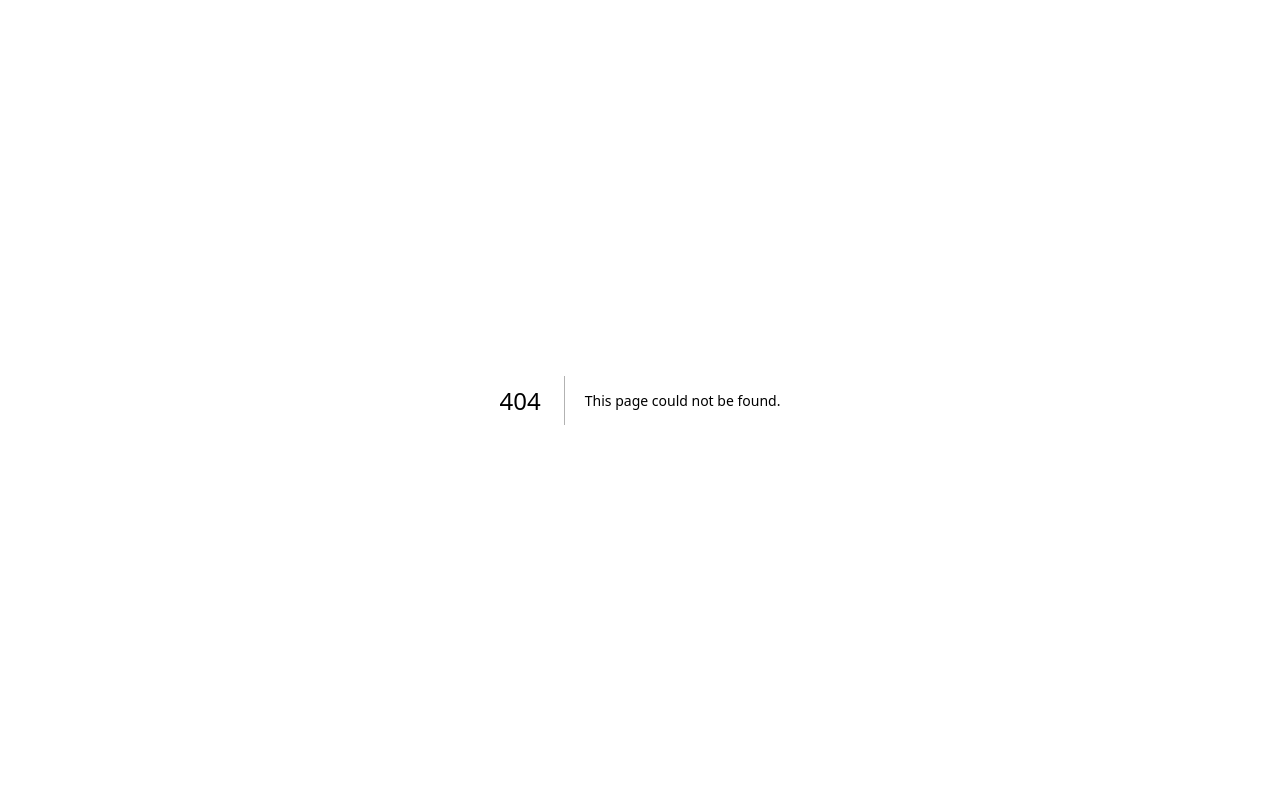
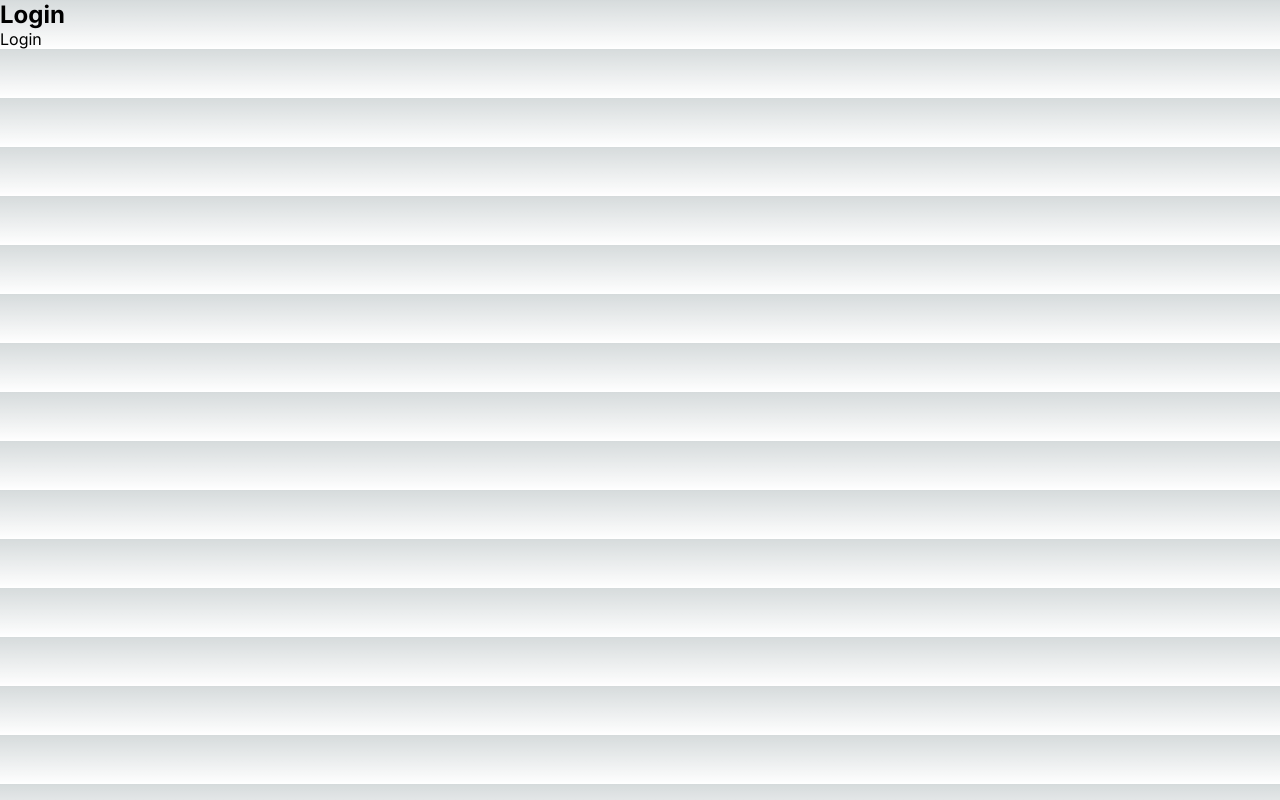
Before and after one commit to Kevinxygu/examigo, a Next.js app in the folder frontend/: page /auth/login in a window 1280 px wide. Before the commit this address had no page. Built offline with nearby package versions, Linux system fonts and the light colour scheme.

Commit message:
figured out nextJS pages and systems!

```diff
--- /dev/null
+++ b/frontend/src/app/auth/login/page.tsx
@@ -0,0 +1,14 @@
+import React from "react";
+import Login from "@/app/components/auth/Login/Login";
+
+const LoginPage = () => {
+  return (
+    <>
+    <Login />
+    <p>Login</p>
+
+    </>
+  )
+}
+
+export default LoginPage;
--- a/frontend/src/app/components/auth/Login/Login.tsx
+++ b/frontend/src/app/components/auth/Login/Login.tsx
@@ -1,3 +1,5 @@
+'use client';
+
 import React, { useState } from "react";
 
 const Login = () => {
@@ -11,3 +13,5 @@ const Login = () => {
   )
 
 }
+
+export default Login;
--- a/frontend/src/app/page.tsx
+++ b/frontend/src/app/page.tsx
@@ -49,7 +49,7 @@ export default function Home() {
           <h2>
             Docs <span>-&gt;</span>
           </h2>
-          <p>Find in-depth information about Next.js features and API.</p>
+          <p>{process.env.TEST_ENV}</p>
         </a>
 
         <a
```
Also changed, not shown: frontend/src/app/account.tsx (added), frontend/src/app/auth/signup.tsx (added), frontend/src/app/dashboard.tsx (added), frontend/src/app/generate.tsx (added), frontend/src/app/pages/auth/login.tsx (deleted), frontend/src/app/pages/dashboard.tsx (deleted), frontend/src/app/pages/generate.tsx (deleted), frontend/src/app/pages/index.tsx (deleted), frontend/src/app/pages/signup.tsx (deleted).
